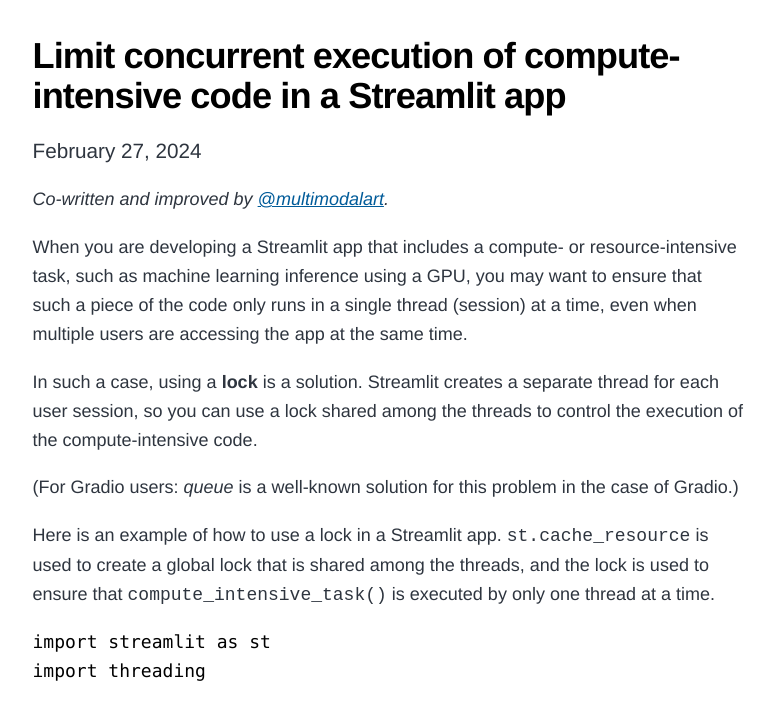
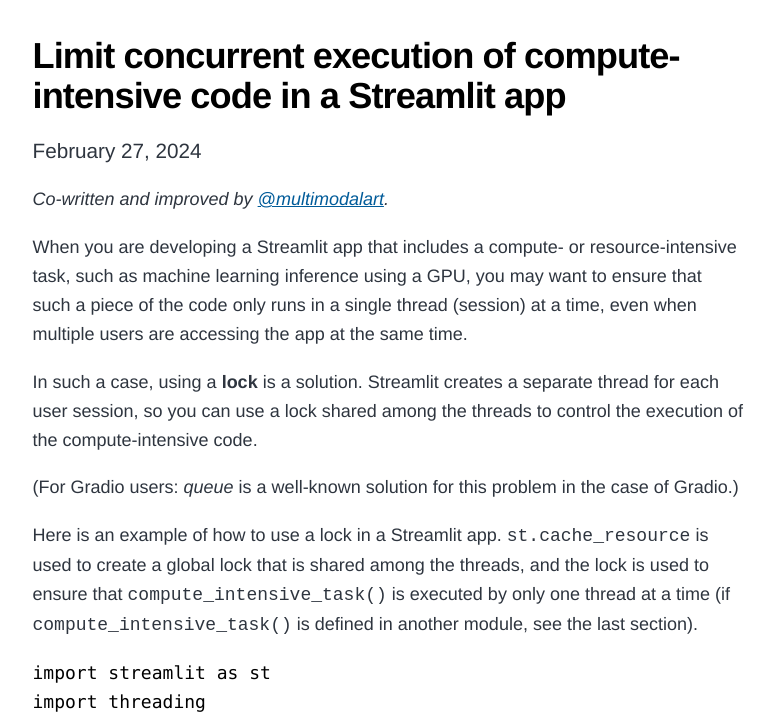
Before and after one commit to whitphx/whitphx.info, a Gatsby site: page /posts/20240227-streamlit-single-concurrency-control/ in a window 1280 px wide. Shown: the part 94-808 px from the top of the page, without its empty margins (252-1026 px from the left). Built offline with nearby package versions, Linux system fonts and the light colour scheme; Gatsby itself is replaced by a stand-in of ours; some packages are replaced by stand-ins of ours; code samples lack their colours.

Commit message:
Update content/blog/20240227-streamlit-single-concurrency-control/index.md

````diff
--- a/content/blog/20240227-streamlit-single-concurrency-control/index.md
+++ b/content/blog/20240227-streamlit-single-concurrency-control/index.md
@@ -19,7 +19,7 @@
 
 Here is an example of how to use a lock in a Streamlit app.
 `st.cache_resource` is used to create a global lock that is shared among the threads,
-and the lock is used to ensure that `compute_intensive_task()` is executed by only one thread at a time.
+and the lock is used to ensure that `compute_intensive_task()` is executed by only one thread at a time (if `compute_intensive_task()` is defined in another module, see the last section).
 
 ```python
 import streamlit as st
````
